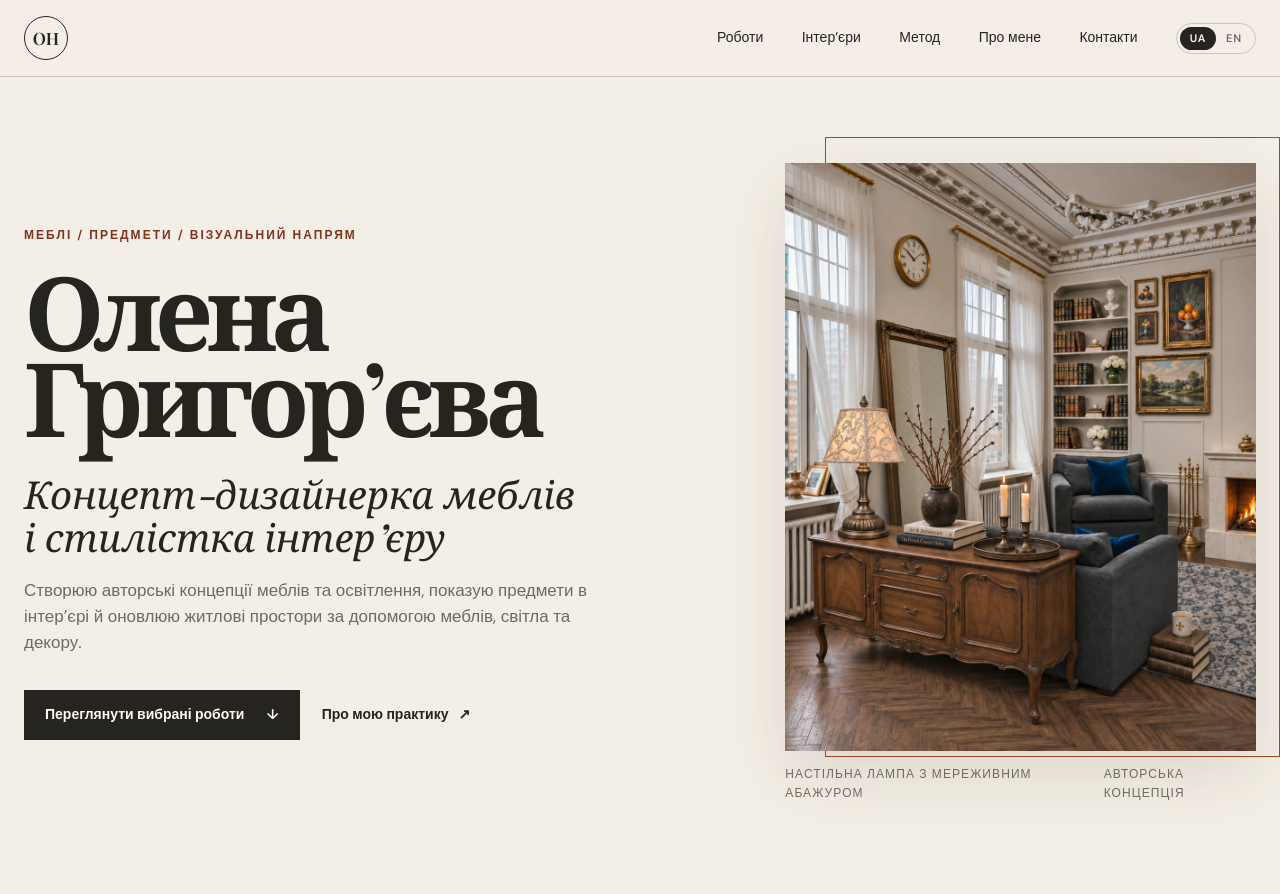
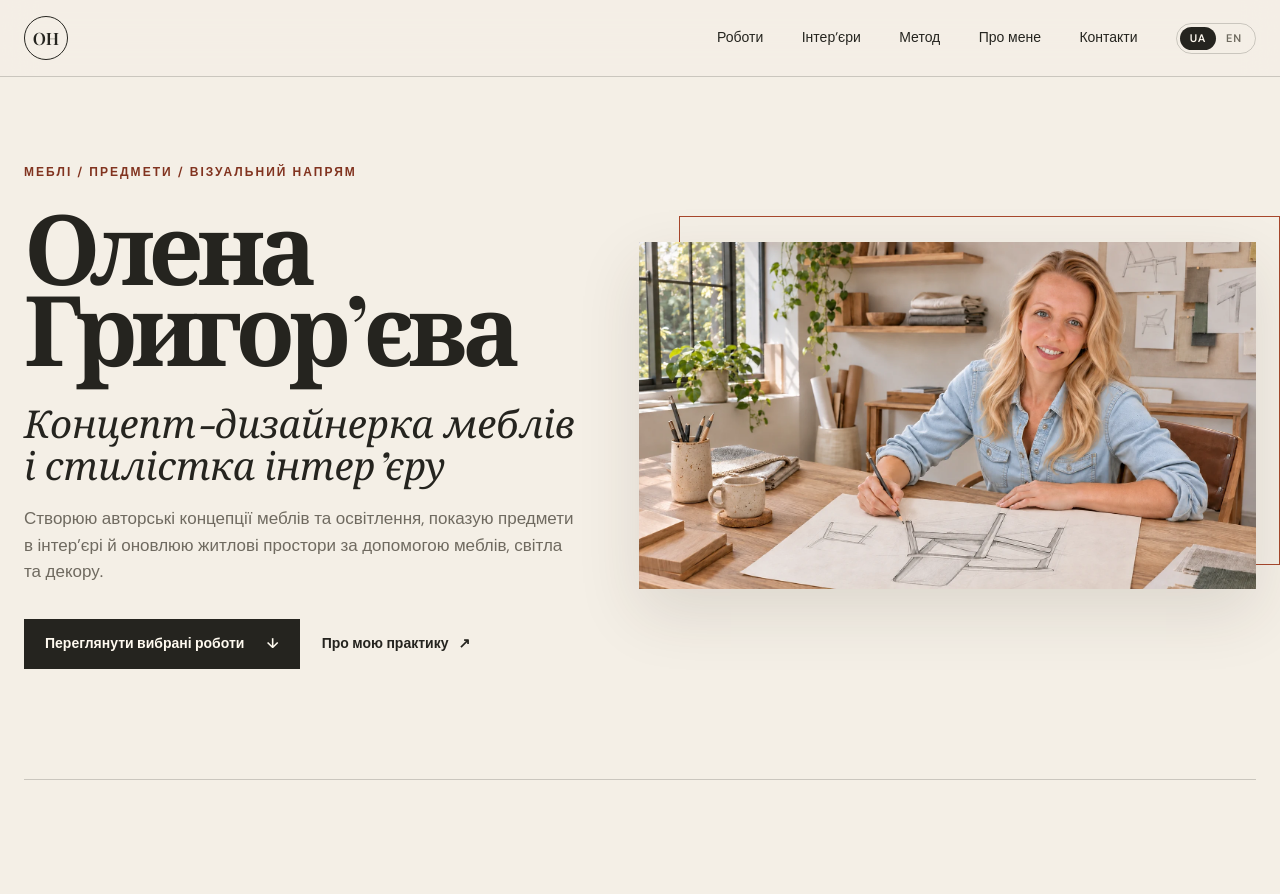
Before and after one commit to olena-hryhorieva/portfolio, a React (Vite) app: page / in a window 1280 px wide. Shown: the top 894 px of the page. Built offline with nearby package versions, Linux system fonts and the light colour scheme; a web font is replaced by a local one.

Commit message:
Add Olena's workshop portrait to the homepage

```diff
--- a/src/main.tsx
+++ b/src/main.tsx
@@ -34,9 +34,7 @@ const translations = {
         "Створюю авторські концепції меблів та освітлення, показую предмети в інтер’єрі й оновлюю житлові простори за допомогою меблів, світла та декору.",
       primaryCta: "Переглянути вибрані роботи",
       secondaryCta: "Про мою практику",
-      figureTitle: "Настільна лампа з мереживним абажуром",
-      figureStatus: "Авторська концепція",
-      figureAlt: "Концепт настільної лампи з мереживним абажуром у вітальні",
+      portraitAlt: "Олена Григор’єва за столом з ескізом меблів",
     },
     approach: {
       eyebrow: "Метод роботи",
@@ -115,9 +113,7 @@ const translations = {
         "I design furniture and lighting concepts, visualize products in interiors, and refresh rooms through furniture, lighting and decor.",
       primaryCta: "View selected work",
       secondaryCta: "About my practice",
-      figureTitle: "Lace Shade Table Lamp",
-      figureStatus: "Original concept",
-      figureAlt: "Original lace shade table lamp concept in a living room",
+      portraitAlt: "Olena Hryhorieva at her desk with a furniture sketch",
     },
     approach: {
       eyebrow: "Working method",
@@ -266,13 +262,13 @@ function App() {
           </div>
 
           <figure className="hero-art">
-            <div className="hero-frame">
-              <img src={asset("images/selected/table-lamp-room.webp")} alt={t.hero.figureAlt} />
-            </div>
-            <figcaption>
-              <span>{t.hero.figureTitle}</span>
-              <span>{t.hero.figureStatus}</span>
-            </figcaption>
+            <img
+              src={asset("images/olena-at-work.webp")}
+              alt={t.hero.portraitAlt}
+              width={1672}
+              height={941}
+              fetchPriority="high"
+            />
           </figure>
         </section>
 
--- a/src/styles.css
+++ b/src/styles.css
@@ -94,9 +94,9 @@ nav a:focus-visible,
 
 .hero {
   display: grid;
-  min-height: 740px;
-  grid-template-columns: minmax(0, 1.05fr) minmax(360px, 0.75fr);
-  gap: clamp(54px, 8vw, 120px);
+  min-height: 660px;
+  grid-template-columns: minmax(0, 1fr) minmax(0, 1.12fr);
+  gap: clamp(36px, 5vw, 76px);
   align-items: center;
   padding-block: 86px 110px;
 }
@@ -113,7 +113,7 @@ nav a:focus-visible,
 .hero h1 {
   margin: 0;
   font-family: var(--serif);
-  font-size: clamp(60px, 8vw, 112px);
+  font-size: clamp(60px, 7.6vw, 112px);
   font-weight: 600;
   letter-spacing: -0.065em;
   line-height: 0.84;
@@ -192,37 +192,18 @@ nav a:focus-visible,
   position: absolute;
   top: -26px;
   right: -24px;
-  bottom: 46px;
+  bottom: 24px;
   left: 40px;
   z-index: -1;
   border: 1px solid var(--terracotta);
   content: "";
 }
 
-.hero-frame {
-  overflow: hidden;
+.hero-art img {
+  width: 100%;
+  height: auto;
   background: #efe6dc;
   box-shadow: var(--shadow);
-  aspect-ratio: 4 / 5;
-}
-
-.hero-frame img {
-  width: 100%;
-  height: 100%;
-  object-fit: cover;
-  object-position: 50% 43%;
-  transform: scale(1.04);
-}
-
-.hero-art figcaption {
-  display: flex;
-  justify-content: space-between;
-  gap: 16px;
-  padding-top: 14px;
-  color: var(--muted);
-  font-size: 12px;
-  text-transform: uppercase;
-  letter-spacing: 0.09em;
 }
 
 .approach,
@@ -439,12 +420,11 @@ a:focus-visible {
 @media (max-width: 980px) {
   .hero {
     min-height: auto;
-    grid-template-columns: 1fr 0.72fr;
-    gap: 50px;
+    grid-template-columns: repeat(2, minmax(0, 1fr));
   }
 
   .hero h1 {
-    font-size: clamp(58px, 10vw, 86px);
+    font-size: clamp(54px, 8vw, 78px);
   }
 
   .about {
```
Also changed, not shown: site-public/images/olena-at-work.webp (added), 5 other files (tests, documents, lock files or other folders).
